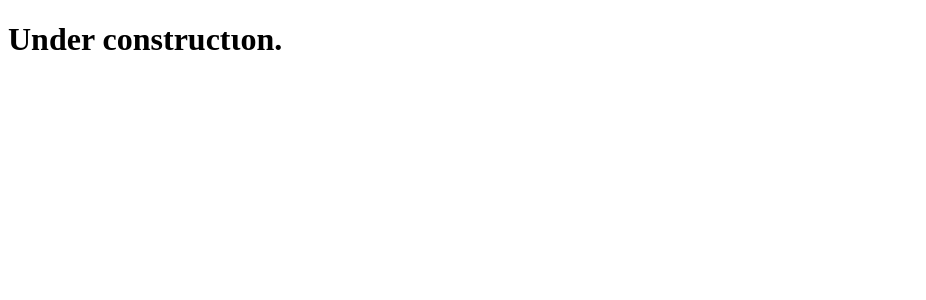
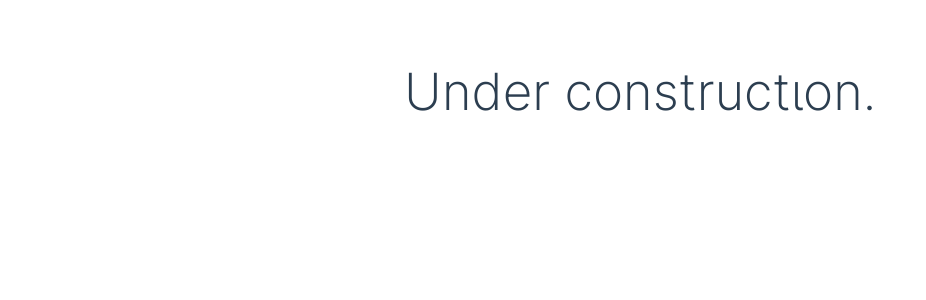
Before and after one commit to supposedly/dialect-museum, a Vue app: page / in a window 1280 px wide. Shown: the top 300 px of the page, without its empty margins (0-926 px from the left). Built offline with nearby package versions, Linux system fonts and the light colour scheme.

Commit message:
Fix placeholder style (accidentally applied scoped to a global style)

```diff
--- a/src/App.vue
+++ b/src/App.vue
@@ -19,19 +19,19 @@ export default {
 }
 
 h1 {
-  font-variation-settings: 'wght' 100;
+  text-align: center;
+  color: #2c3e50;
+  font-size: 4vw;
+  font-weight: 100;
+  font-variation-settings: 'wght' 250;
+}
+</style>
 
-  @supports not (font-variation-settings: 'wght' 100) {
-    font-weight: 100;
-  }
-}
-
+<style>
 #app {
-  font-family: Inter, sans-serif;
+  font-family: 'Inter', sans-serif;
   -webkit-font-smoothing: antialiased;
   -moz-osx-font-smoothing: grayscale;
-  text-align: center;
-  color: #2c3e50;
   margin-top: 60px;
 }
 </style>
```
